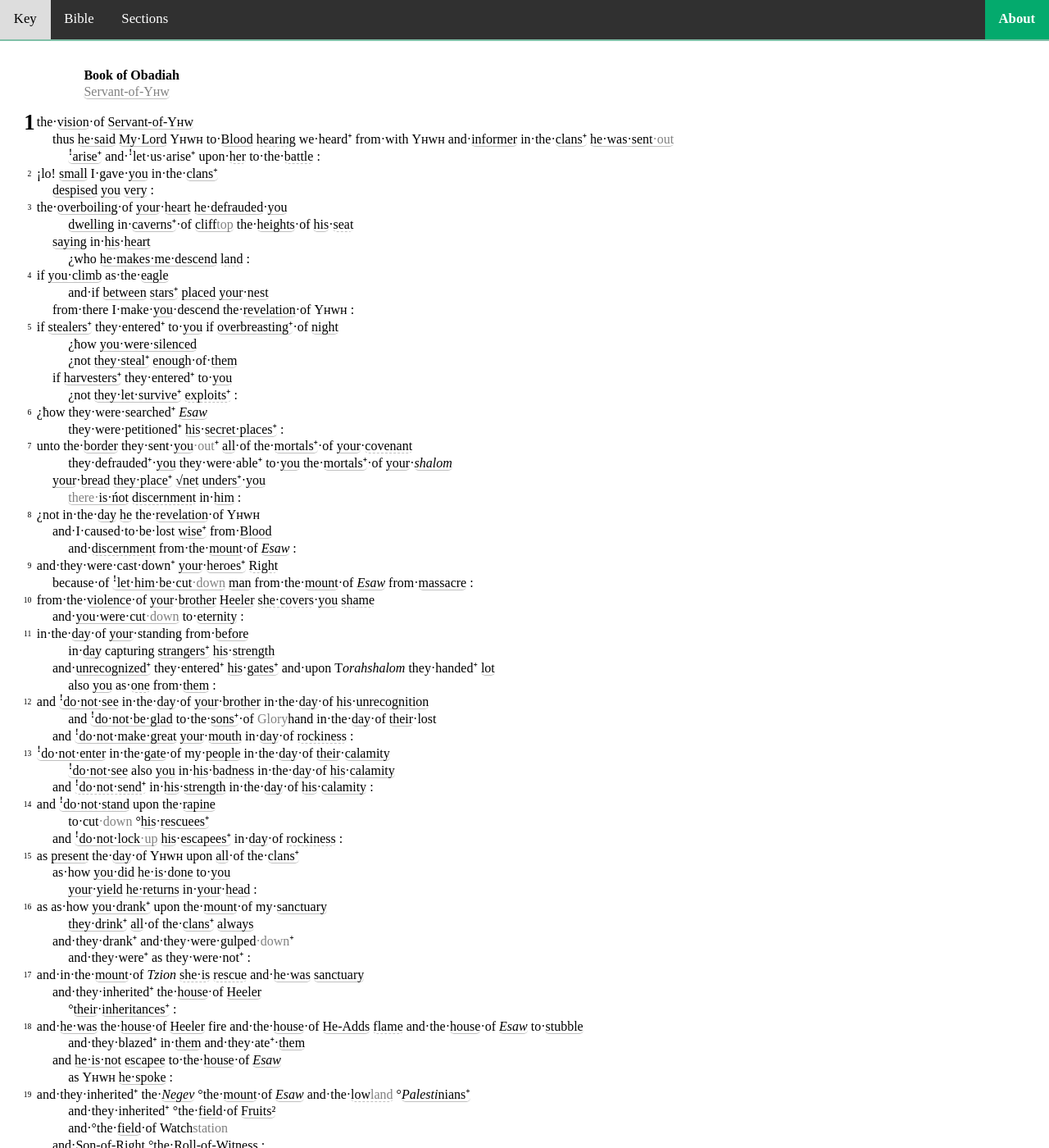
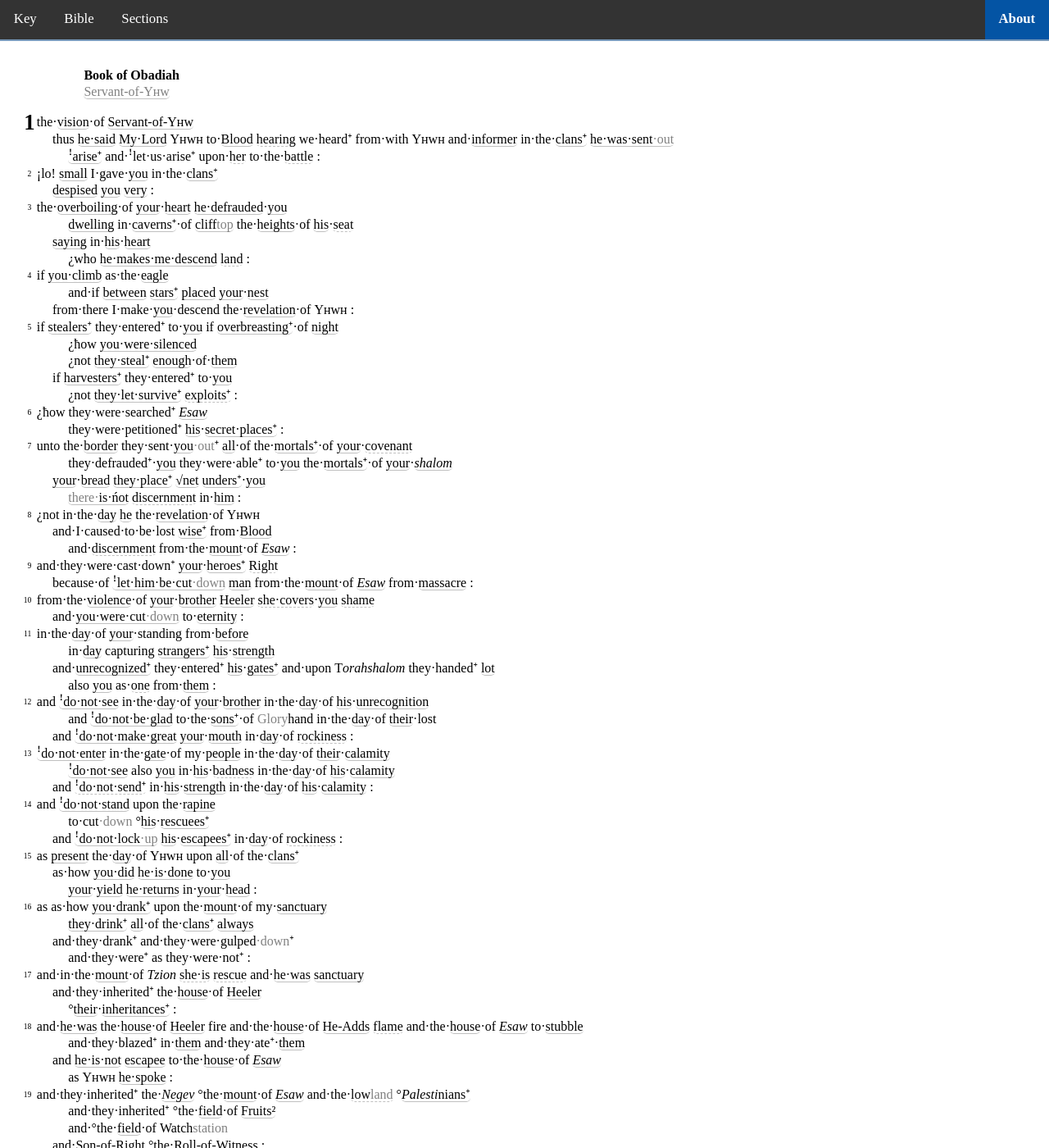
Before and after one commit to gfassero/HIERO, a Jekyll site: the page read/31 Oba.html, which Jekyll copies as it is, in a window 1280 px wide and 1400 px high. Shown: the whole window at 82% size. Built offline with Jekyll 4.4.1, drawn with Linux system fonts in a browser that asks for light colours.

Commit message:
Standardize colors

```diff
--- a/read/styles-headfoot.css
+++ b/read/styles-headfoot.css
@@ -17,9 +17,11 @@
     order: -1; /* Place TOC first */
     background: var(--darkbg);
     border-bottom: 1px solid var(--darkborder);
-    column-width: 6em;
+    overflow: hidden;
+
+    display: flex-column;
+    column-width: 4em;
     column-gap: 0;
-    overflow: hidden;
 }
 
 /* .headfoot = header, footer, and table-of-sections */
@@ -27,17 +29,20 @@
 .headfoot a {
     float: left;
     text-align: center;
-  padding: 0.8em 1em;
     text-decoration: none;
     white-space: nowrap;
+    border-radius: 3.75pt;
 }
 #header a, #footer a {
     color: var(--lightbg);
     font-size: 1.05em;
+    padding: 0.8em 1em;
 }
 #table-of-sections a {
     color: var(--blackbg);
-  width: 4em;
+    width: 100%;
+    padding: 0.4em 0;
+    margin-right: 0.5em;
 }
 
 .headfoot a:hover,
@@ -50,8 +55,9 @@
 .headfoot a.title,
 .headfoot a.split {
     background-color: var(--boldhilite);
-  color: var(--lightbg);
+    color: var(--boldhiliteText);
     font-weight: bold;
+    border-radius: 0;
 }
 
 /* Create a right-aligned (split) link inside the navigation bar */
--- a/read/styles-span.css
+++ b/read/styles-span.css
@@ -10,12 +10,12 @@
 
 .m {
     /* background-color: #d0d0fa; */
-    border-bottom: 0.75pt solid #c0c0c0;
+    border-bottom: 0.75pt solid var(--textgray);
     border-radius: 3.75pt;
 }
 .f {
     /* background-color: #ffc0cb; */
-    border-bottom: 1.25pt dashed #c0c0c0;
+    border-bottom: 1.25pt dashed var(--textgray);
     border-radius: 3.75pt;
 }
 
--- a/read/styles.css
+++ b/read/styles.css
@@ -4,11 +4,19 @@
 
 :root {
   --lightbg: white;
-  --darkbg: #c0e0d4;
-  --blackbg: #303030;
-  --darkborder: #80c0a8;
+  --darkbg: #bbccdd; /* LIGHT BLUE hsl(210 33% 80%) */
+  --blackbg: #333333; /* DARK GRAY hsl(0 0% 20%) */
+  --darkborder: #7799bb; /* STEEL BLUE hsl(210 33% 60%) */
   --navhover: #dddddd;
-  --boldhilite: #04aa6d;
+
+  --boldhilite: #0454a4; /* DARK BLUE hsl(210 95% 33%) */
+  --boldhiliteText: WHITE;
+
+  --keybold: #ffb41f; /* ORANGE hsl(40 100% 56%) */
+  --keylite: #ffda8f; /* LIGHT ORANGE hsl(40 100% 78%) */
+  --keycontrast: #ff1fb4; /* MAGENTA */
+
+  --textgray: #c0c0c0; /* MID-GRAY */
 }
 
 body {
```
Also changed, not shown: read/key.html (+6 -5 lines), read/styles-glossary.css (+4 -15 lines). Lines whose indentation alone changed are shown as unchanged.
